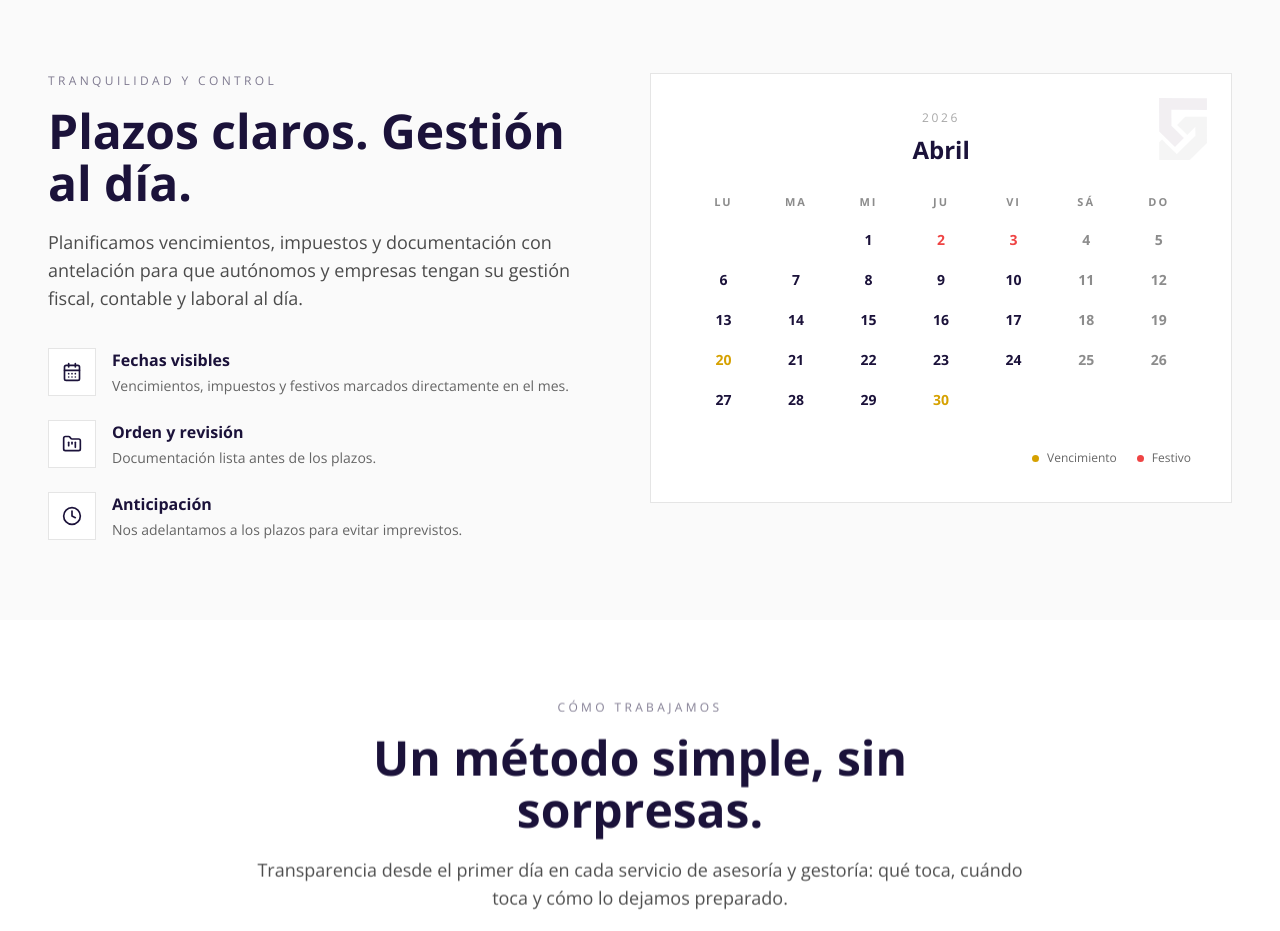
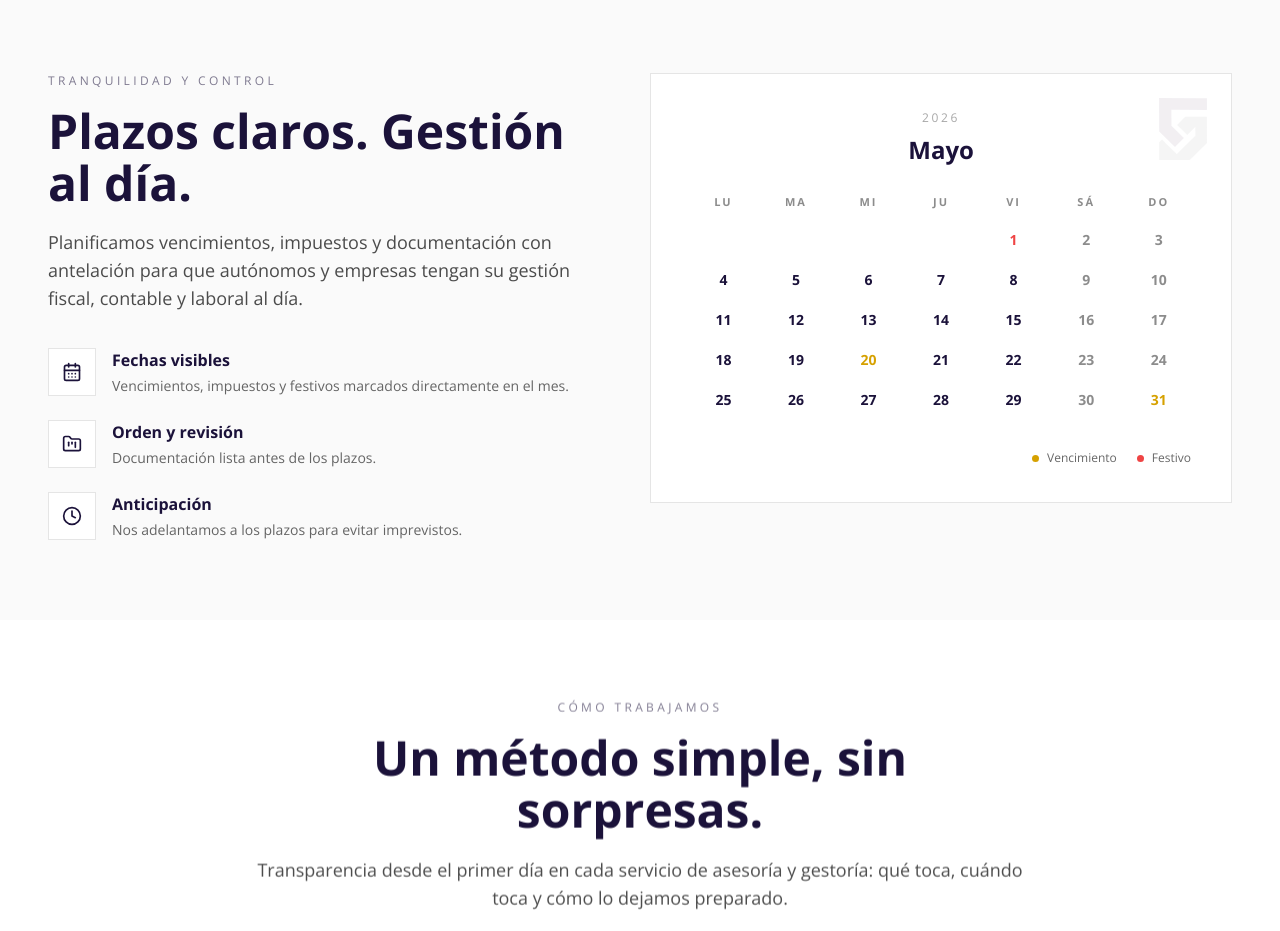
Before and after one commit to luisgasamare-hub/gasamare-web, a Next.js app: page / in a window 1280 px wide. Shown: the part 1760-2691 px from the top of the page. Built offline with nearby package versions, Linux system fonts and the light colour scheme.

Commit message:
calendario web Mayo

```diff
--- a/app/components/home/home-support.tsx
+++ b/app/components/home/home-support.tsx
@@ -32,35 +32,29 @@ export function HomeSupport() {
   const month: MonthData = useMemo(
     () => ({
       year: 2026,
-      monthIndex: 3,
-      monthLabel: "Abril",
-      daysInMonth: 30,
+      monthIndex: 4, // Mayo
+      monthLabel: "Mayo",
+      daysInMonth: 31,
       itemsByDay: {
-        2: [
+        1: [
           {
             kind: "holiday",
-            title: "Jueves Santo",
-          },
-        ],
-        3: [
-          {
-            kind: "holiday",
-            title: "Viernes Santo",
+            title: "Fiesta del Trabajo",
           },
         ],
         20: [
           {
             kind: "due",
-            title: "IVA",
-            subtitle: "MOD 303 · Agencia Tributaria",
+            title: "IVA mensual",
+            subtitle: "Gran Empresa · Agencia Tributaria",
           },
           {
             kind: "due",
             title: "IRPF",
-            subtitle: "MOD 130 · Agencia Tributaria",
+            subtitle: "Agencia Tributaria",
           },
         ],
-        30: [
+        31: [
           {
             kind: "due",
             title: "Seguros sociales",
```
